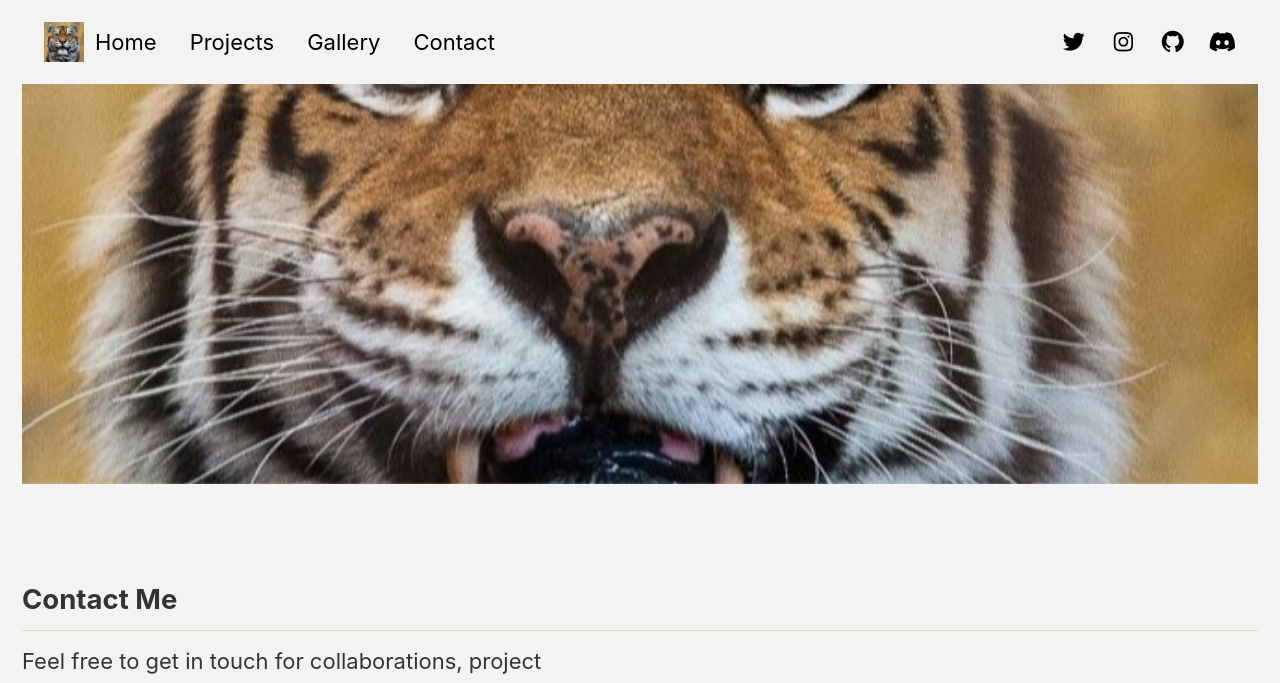
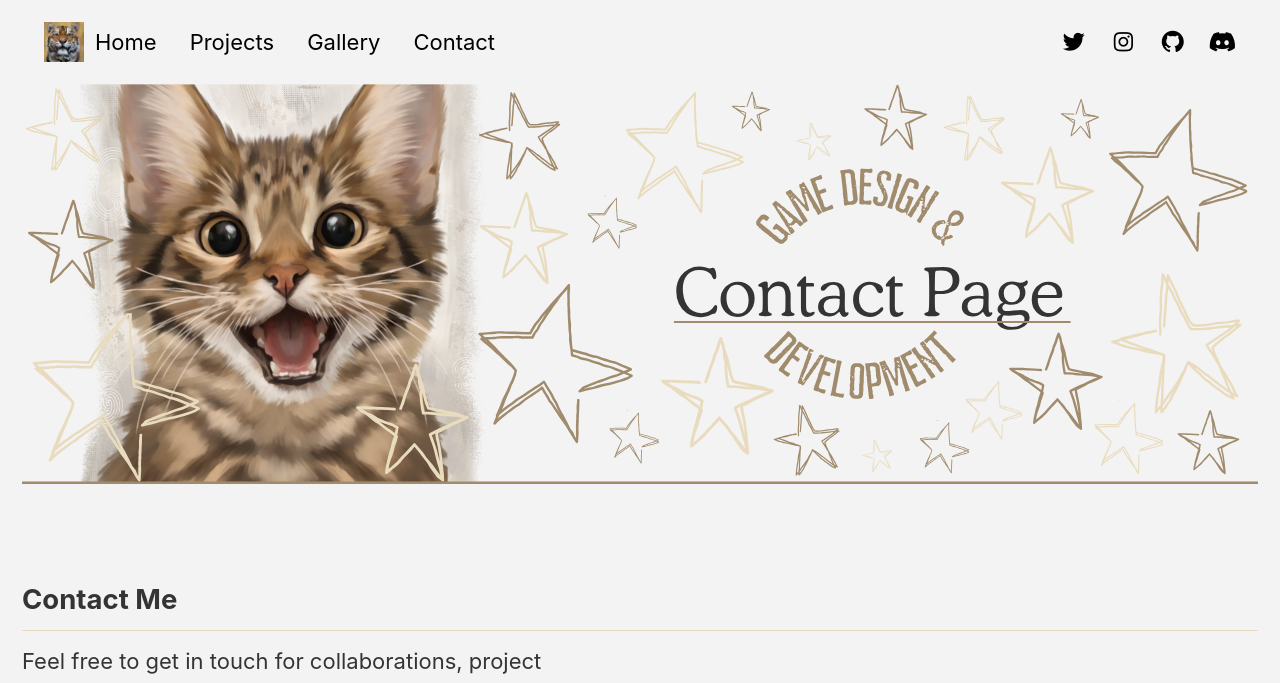
Before and after one commit to Griffsirr/Griffsirr.github.io, a Jekyll site: the page built from _pages/contact-page.md, in a window 1280 px wide. Shown: the top 683 px of the page. Built offline with Jekyll 4.4.1, drawn with Linux system fonts in a browser that asks for light colours.

Commit message:
Update contact-page.md

```diff
--- a/_pages/contact-page.md
+++ b/_pages/contact-page.md
@@ -3,5 +3,5 @@ title: " "
 layout: contact
 permalink: /contact-page/
 header:
-  overlay_image: /assets/images/a8c2c734827e565c4c0a4e99dd3cf184.jpg
+  overlay_image: /assets/images/Contact_IMG.png
 ---
```
